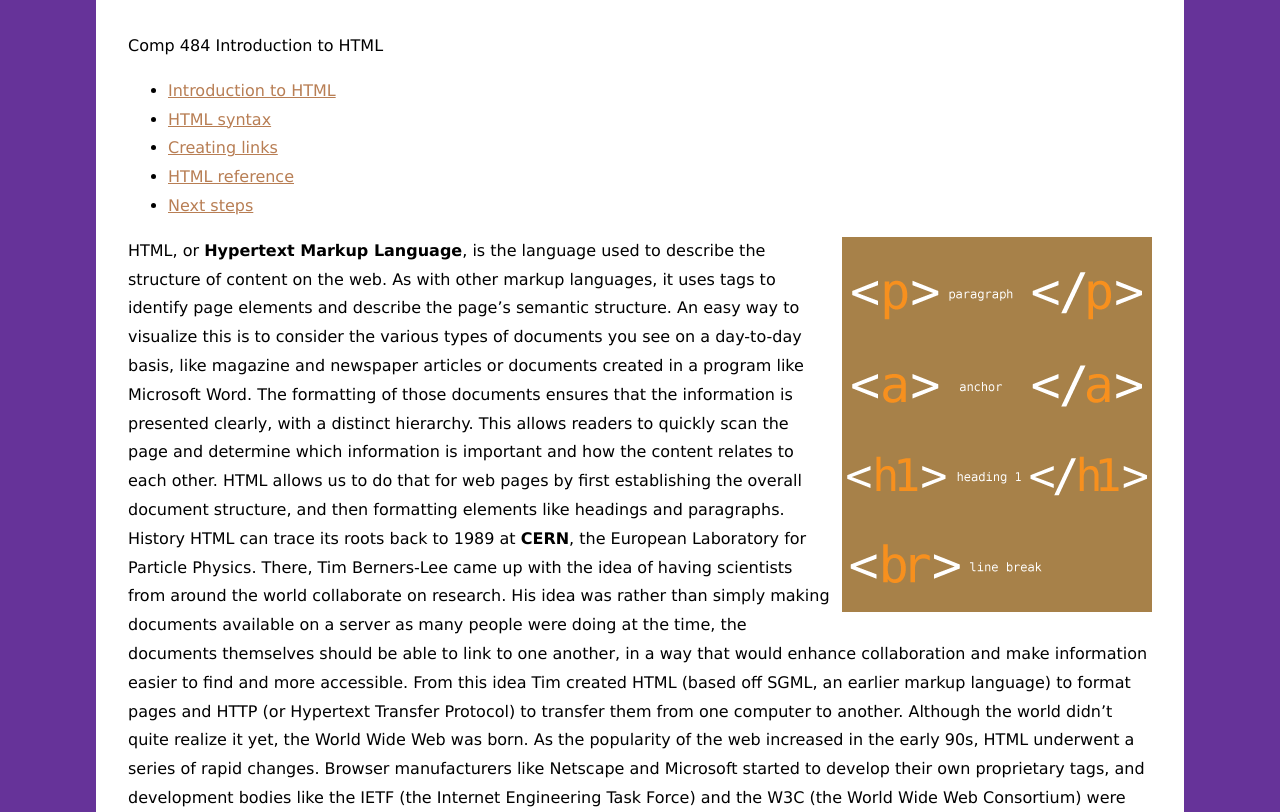
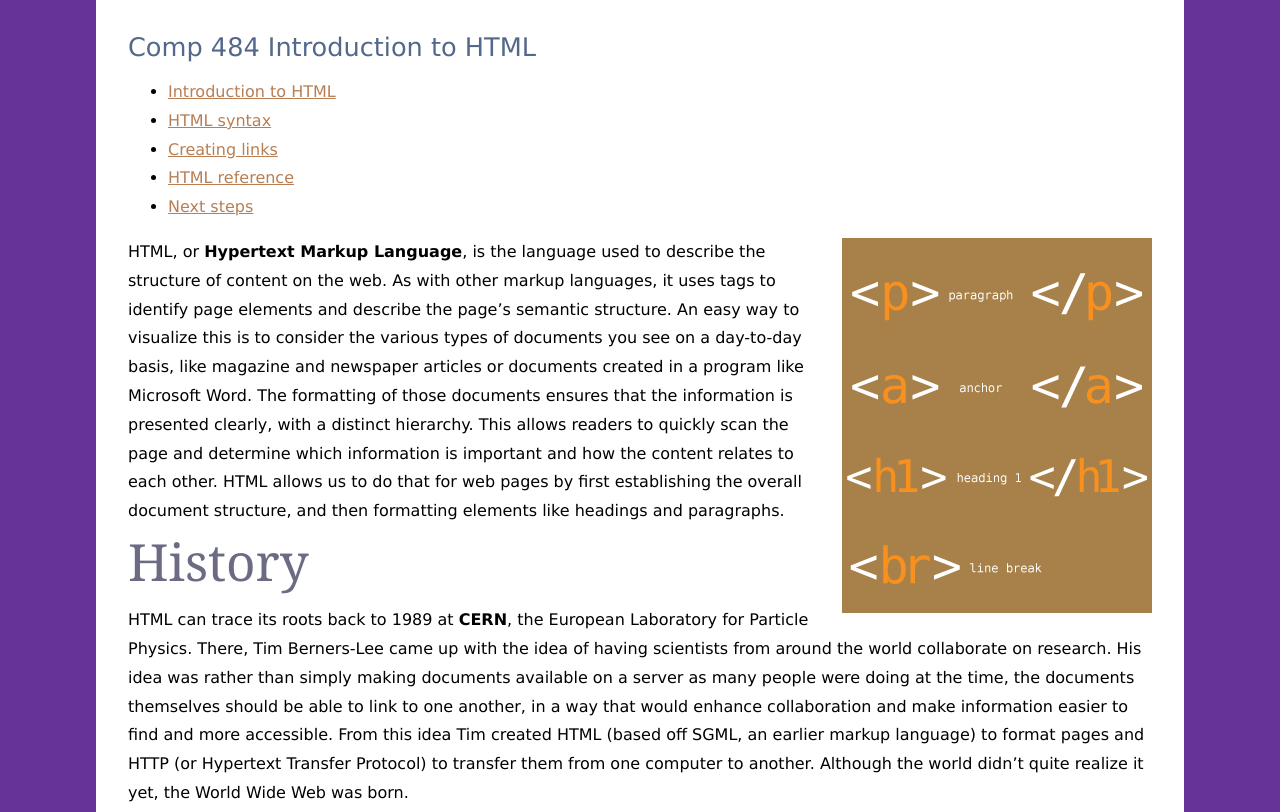
Before and after one commit to DigitalLich/Comp484-H1, a plain HTML site: page index.html in a window 1280 px wide. Shown: the top 812 px of the page. Drawn offline with Linux system fonts and the light colour scheme.

Commit message:
Formating-T1

```diff
--- a/index.html
+++ b/index.html
@@ -6,8 +6,9 @@
   <link href="./_css/styles.css" rel="stylesheet" type="text/css">
 </head>
   <body>
-Comp 484
-Introduction to HTML
+
+    <h1> Comp 484 Introduction to HTML </h1>
+
     <ul>
       <li><a href="index.html" title="Introduction to HTML">Introduction to HTML</a></li>
       <li><a href="syntax.html" title="HTML syntax">HTML syntax</a></li>
@@ -15,11 +16,21 @@ Introduction to HTML
       <li><a href="reference.html" title="HTML Reference">HTML reference</a></li>
       <li><a href="next.html" title="Next steps">Next steps</a></li>
     </ul>
+
     <img src="images/tags.png" alt="HTML" width="310" height="375" class="flowRight">HTML, or <b>Hypertext Markup Language</b>, is the language used to describe the structure of content on the web. As with other markup languages, it uses tags to identify page elements and describe the page&rsquo;s semantic structure. An easy way to visualize this is to consider the various types of documents you see on a day-to-day basis, like magazine and newspaper articles or documents created in a program like Microsoft Word. The formatting of those documents ensures that the information is presented clearly, with a distinct hierarchy. This allows readers to quickly scan the page and determine which information is important and how the content relates to each other. HTML allows us to do that for web pages by first establishing the overall document structure, and then formatting elements like headings and paragraphs.
 
-History
+    <h2>History</h2>
 
-HTML can trace its roots back to 1989 at <b>CERN</b>, the European Laboratory for Particle Physics. There, Tim Berners-Lee came up with the idea of having scientists from around the world collaborate on research. His idea was rather than simply making documents available on a server as many people were doing at the time, the documents themselves should be able to link to one another, in a way that would enhance collaboration and make information easier to find and more accessible. From this idea Tim created HTML (based off SGML, an earlier markup language) to format pages and HTTP (or Hypertext Transfer Protocol) to transfer them from one computer to another. Although the world didn&rsquo;t quite realize it yet, the World Wide Web was born.
+    <p>
+      HTML can trace its roots back to 1989 at <b>CERN</b>, the European Laboratory for Particle Physics.
+      There, Tim Berners-Lee came up with the idea of having scientists from around the world collaborate on research.
+      His idea was rather than simply making documents available on a server as many people were doing at the time,
+      the documents themselves should be able to link to one another, in a way that would enhance collaboration
+      and make information easier to find and more accessible.
+      From this idea Tim created HTML (based off SGML, an earlier markup language) to format pages
+      and HTTP (or Hypertext Transfer Protocol) to transfer them from one computer to another.
+      Although the world didn&rsquo;t quite realize it yet, the World Wide Web was born.
+    </p>
 
     As the popularity of the web increased in the early 90s, HTML underwent a series of rapid changes. Browser manufacturers like Netscape and Microsoft started to develop their own proprietary tags, and development bodies like the IETF (the Internet Engineering Task Force) and the W3C (the World Wide Web Consortium) were finding it difficult to gain traction with the standardization process of HTML. By 1995, the W3C created an editorial review board for HTML that included members of the W3C as well as representatives from browser developers and other organizations. This collaborative board had a major impact in stabilizing the HTML standard and reducing the uneven implementations that had plagued earlier browsers.
 
@@ -31,7 +42,7 @@ Shortly after the 1.0 specification was published, work began on XHTML 2.0, whic
 
     While the W3C was taking HTML down the XHTML path, a group of authors, developers, and organizations became frustrated with the lack of progress on updating HTML. This group decided to evolve HTML independently of the W3C and formed the Web Hypertext Application Technology Working Group (or <b>WHATWG</b>) in 2004. They began work on the Web Applications 1.0 standard, which extended HTML 4.0, adding clear parsing rules for user agents and creating APIs to make developing web applications easier. The W3C, realizing that XHTML 2.0 faced significant hurdles in adoption, began working with the WHATWG and began to jointly develop the new standard with them in 2008. Currently the W3C works on publishing a stable version of the specification, while the WHATWG continues to work on what they call a &ldquo;living standard&rdquo; of the specification. As a living standard, they&rsquo;ve removed the version number and simply refer to it as &ldquo;HTML.&rdquo;
 
-HTML timeline
+    <h2>HTML timeline</h2>
 
     <ol>
       <li><b>1991</b>: Tim Berners-Lee publishes &ldquo;HTML Tags&rdquo; which describes the initial 18 elements of HTML</li>
```
Lines whose indentation alone changed are shown as unchanged.
